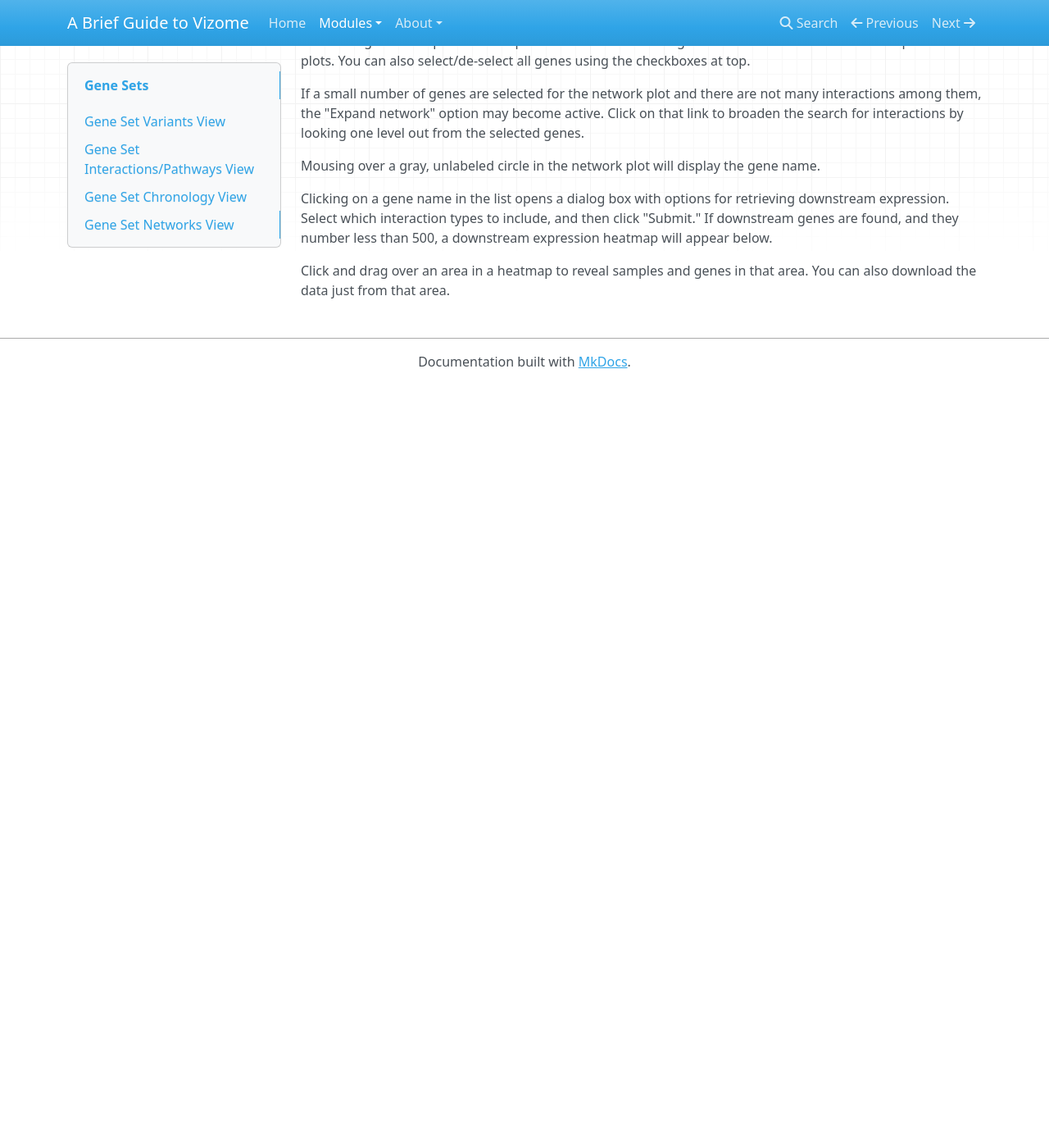
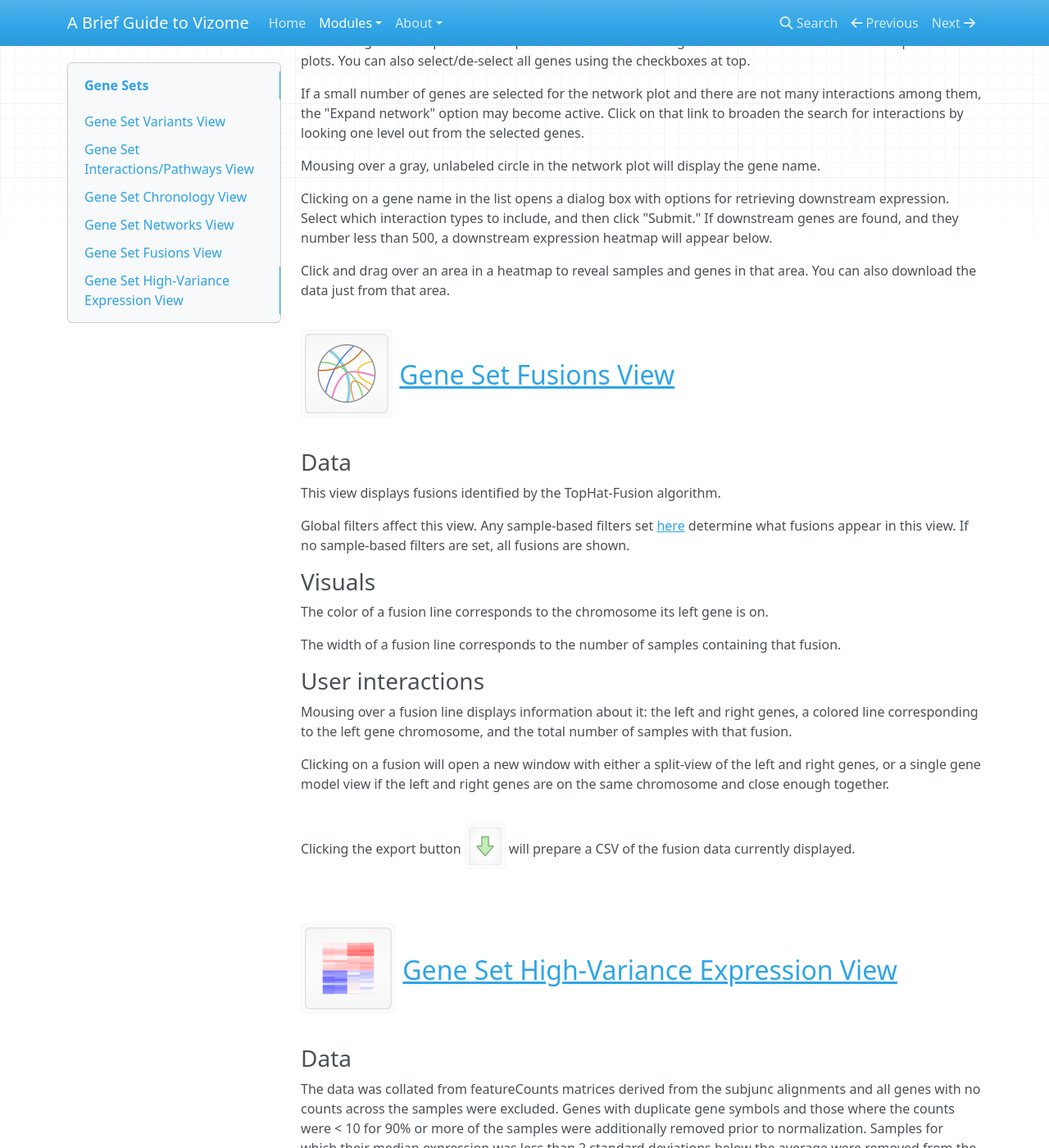
Before and after one commit to lopierra/vizome_docs, an MkDocs documentation site: the page built from docs/gene_sets.md, in a window 1280 px wide and 1400 px high, scrolled down 5995 px. Shown: the whole window at 82% size. Built offline with MkDocs 1.6.1, drawn with Linux system fonts in a browser that asks for light colours; nearby versions of some CDN libraries; old or Windows-style settings are respelled for this version of MkDocs; before the commit the page ends 6464 px from its top, so only the background shows below that; some of the changed text lies outside the part shown.

Commit message:
Update gene_sets.md

```diff
--- a/docs/gene_sets.md
+++ b/docs/gene_sets.md
@@ -169,3 +169,45 @@ Mousing over a gray, unlabeled circle in the network plot will display the gene
 Clicking on a gene name in the list opens a dialog box with options for retrieving downstream expression. Select which interaction types to include, and then click "Submit." If downstream genes are found, and they number less than 500, a downstream expression heatmap will appear below.
 
 Click and drag over an area in a heatmap to reveal samples and genes in that area. You can also download the data just from that area.
+
+## ![genesets_fusions](img/genesets_fusions.png) [Gene Set Fusions View](http://vizome.org/aml/fusions/)
+
+### Data
+This view displays fusions identified by the TopHat-Fusion algorithm.
+
+Global filters affect this view. Any sample-based filters set [here](http://vizome.org/aml/) determine what fusions appear in this view. If no sample-based filters are set, all fusions are shown.
+
+### Visuals
+The color of a fusion line corresponds to the chromosome its left gene is on.
+
+The width of a fusion line corresponds to the number of samples containing that fusion.
+
+### User interactions
+Mousing over a fusion line displays information about it: the left and right genes, a colored line corresponding to the left gene chromosome, and the total number of samples with that fusion.
+
+Clicking on a fusion will open a new window with either a split-view of the left and right genes, or a single gene model view if the left and right genes are on the same chromosome and close enough together.
+
+Clicking the export button ![genesets_export_button](img/genesets_export_button.jpg) will prepare a CSV of the fusion data currently displayed.
+
+## ![genesets_highvariance](img/genesets_highvariance.png) [Gene Set High-Variance Expression View](http://vizome.org/aml/expression_variance/)
+
+### Data
+The data was collated from featureCounts matrices derived from the subjunc alignments and all genes with no counts across the samples were excluded. Genes with duplicate gene symbols and those where the counts were < 10 for 90% or more of the samples were additionally removed prior to normalization. Samples for which their median expression was less than 2 standard deviations below the average were removed from the dataset (N=10). Normalization was performed using the conditional quantile normalization procedure which produced GC-content corrected log2 reads per kilobase per million mapped reads (RPKM) values. Note batch correction was not performed at this time as the known technical variables clustered fairly randomly for both hierarchical clustering of the top 2,000 most variable genes as well as in an MDS plot of the top 500 genes.
+
+Genes are ranked by the variance of the resulting values for expression across samples. The top 1000 genes with highest variance are displayed in this view, clustered by gene and sample.
+
+Clinical data can be added as the first rows of the plot.
+
+Global sample-based filters affect this view. Any sample-based filters set here determine what samples (and therefore what genes) are included in this view. If no sample-based global filters are set, all are shown.
+
+Note: if a global sample group comparison is active, the groups are annotated in the expression results, but the results are not clustered according to the groups.
+
+### Visuals
+Expression values and clinical data are color-coded in tabular form.
+
+### User interactions
+Drag a clinical data category to the container at right to add it to the plot. You may also expand categories by clicking on the "+", which will then allow you to drag over single values.
+
+Clicking "Create plot" will initiate the ranking and clustering of genes and samples.
+
+After the plot appears, click and drag over an area to display the genes and samples within. This will also allow you to download data just for those genes and samples in the selected area.
```
